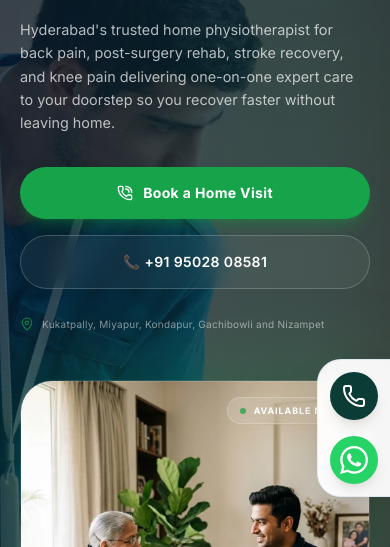
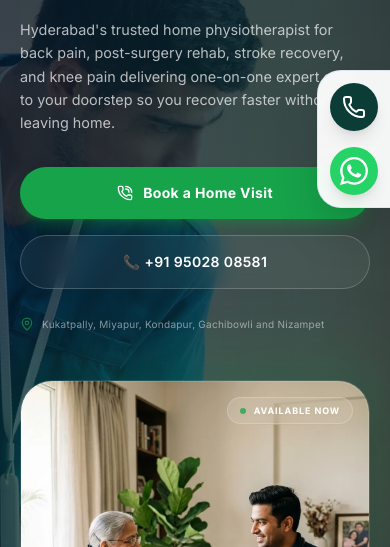
Before and after one commit to CODTECHIT/physico, a React (Vite) app: page / in a window 390 px wide. Shown: the part 283-830 px from the top of the page. Built offline with nearby package versions, Linux system fonts and the light colour scheme; a web font is replaced by a local one.

Commit message:
style: optimize floating action buttons layout

```diff
--- a/src/components/FloatingActions.tsx
+++ b/src/components/FloatingActions.tsx
@@ -8,12 +8,12 @@ const FloatingActions = () => {
   const phoneUrl = `tel:+91${phoneNumber}`;
 
   return (
-    <div className="pointer-events-none fixed right-0 bottom-16 z-[9999] flex justify-end px-0 md:top-1/2 md:bottom-auto md:-translate-y-1/2">
+    <div className="pointer-events-none fixed right-0 top-1/2 z-[9999] -translate-y-1/2">
       <motion.div
         initial={{ x: 100, opacity: 0 }}
         animate={{ x: 0, opacity: 1 }}
         transition={{ delay: 1, duration: 0.8 }}
-        className="pointer-events-auto flex flex-col items-center gap-4 rounded-l-3xl border-l border-y border-primary/10 bg-white/95 p-3 shadow-2xl backdrop-blur-sm md:gap-4 md:rounded-l-3xl md:rounded-r-none md:border-r-0 md:border-l md:border-y md:p-3"
+        className="pointer-events-auto flex flex-col items-center gap-4 rounded-l-3xl border-l border-y border-primary/10 bg-white/95 p-3 shadow-2xl backdrop-blur-sm"
       >
         {/* Phone Button */}
         <a
```
